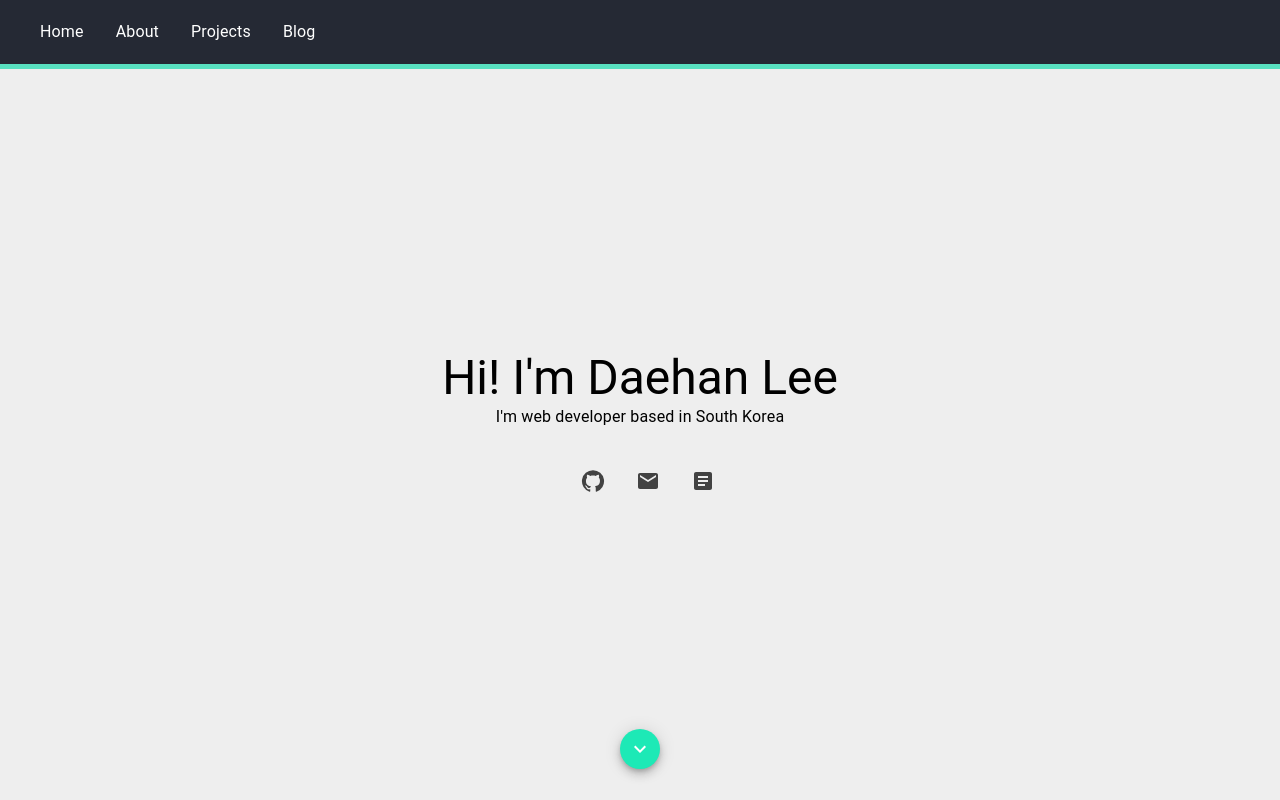
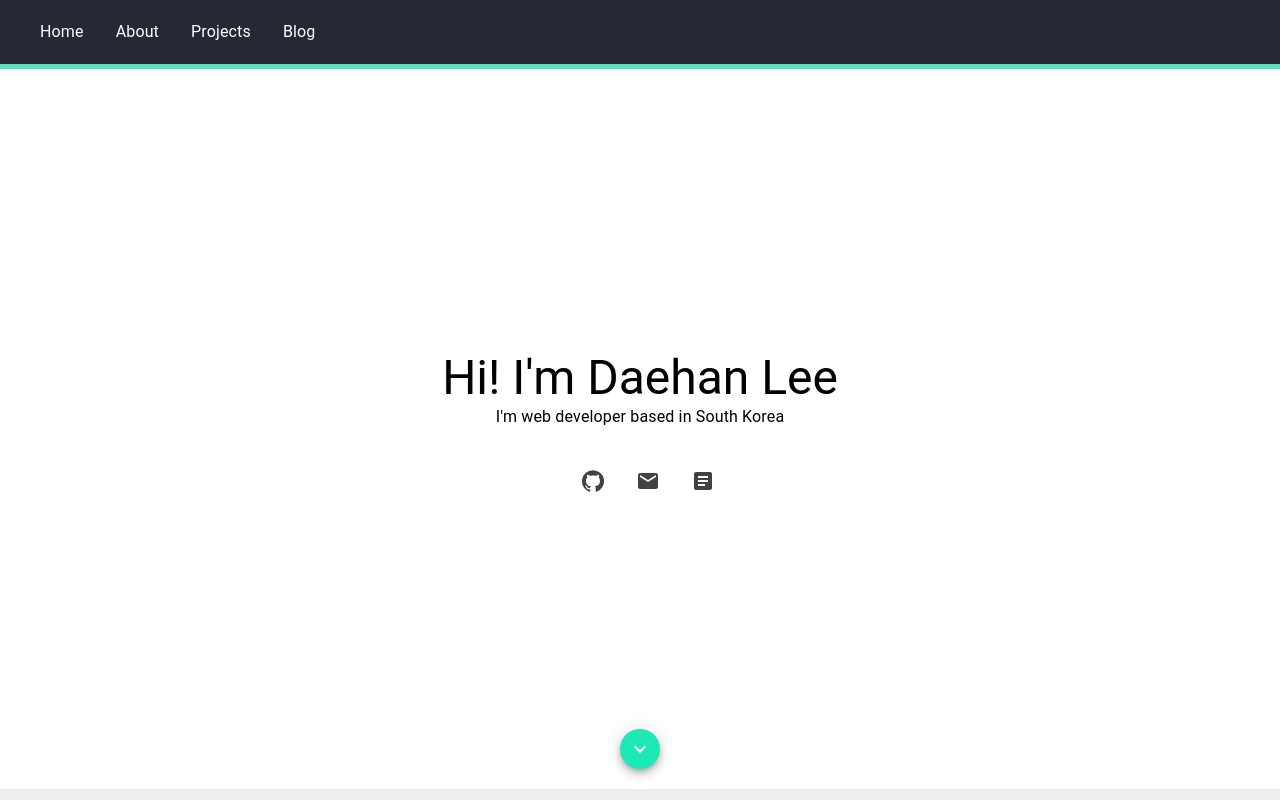
Before and after one commit to daehan0226/daehan0226, a React (Create React App) app: page / in a window 1280 px wide. Shown: the top 800 px of the page. Built offline with nearby package versions, Linux system fonts and the light colour scheme; no server answers; the database is empty.

Commit message:
style: update home bg color, clean code

```diff
--- a/src/components/home/Home.tsx
+++ b/src/components/home/Home.tsx
@@ -18,7 +18,7 @@ const Home = ({refObject, handleScroll}:RefProps ) => {
   return (
     <div ref={refObject} style={{position: 'relative', height: '90vh'}}>
       <Box sx={{
-        backgroundColor:'primary.100',
+        backgroundColor:'primary.50',
         margin: 'auto 0',
         width: '100%',
         height: '100%',
```
Also changed, not shown: src/components/blog/Blog.tsx (indentation only).
